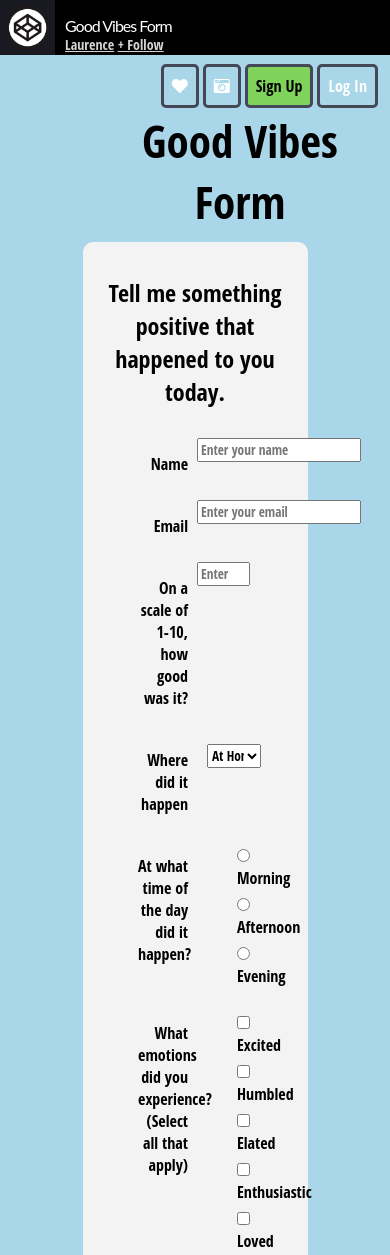
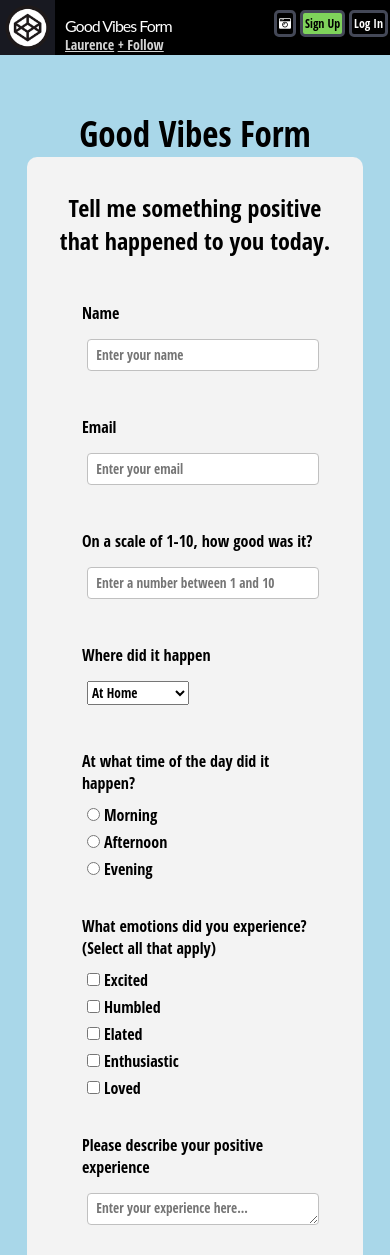
Before and after one commit to samikshyakc1996/goodvibeform, a plain HTML site: page index.html in a window 390 px wide. Shown: the top 1255 px of the page. Drawn offline with Linux system fonts and the light colour scheme.

Commit message:
commit changes

```diff
--- a/goodvibeform.css
+++ b/goodvibeform.css
@@ -100,8 +100,9 @@ form{
 	margin: 10px;
 }
 .form-title{
+	text-align: center;
 	font-size: 45px;
-    padding: 100px 10px 10px 100px!important;
+    padding-top: 100px;
 }
 
 
@@ -198,6 +199,74 @@ select{
 }
 
 }
+@media only screen and (max-width: 499px) and (min-width: 200px) {
+
+	#header-right{
+		margin: 0px;
+	}
+
+
+	button.btn.btn-heart{
+		display: none;
+	}
+
+
+	button.btn.btn-signup{
+			margin-top: 10px;
+		    padding: 2px;
+		    font-size: 12px;
+			}
+	button.btn{
+		margin-top: 10px;
+		    padding: 2px;
+		    font-size: 12px;
+	}
+
+
+	#main-section {
+    margin: auto auto;
+    width: 80%;
+}
+.sub-heading {
+    font-size: 24px;
+    text-align: center;
+}
+
+	#full-section {
+    text-align: left;
+}
+	.fields {
+  display: block!important;
+  text-align: left;
+  width: 80%!important;
+  vertical-align: middle;
+}
+.labels {
+  display: block!important;
+  text-align: left!important;
+  width: 100%!important;
+
+  margin-top: 10px;
+}
+
+.input-fields {
+  height: 20px;
+  width: 220px;
+  padding: 5px;
+  margin: 10px;
+  border: 1px solid #c0c0c0;
+  border-radius: 4px;
+}
+.radio{
+	margin-left: -30px;
+}
+.checkbox{
+	margin-left: -30px;
+}
+.submit-btn{
+margin-left: 80px;}
+}
+
 
        		/*FOR REST OF ALL*/
 
@@ -225,8 +294,8 @@ select{
        		}
 
        		.form-title{
-       			font-size: 45px;
-		padding: 20px;
+       			font-size: 35px;
+
 	}
 
 
--- a/index.html
+++ b/index.html
@@ -18,7 +18,7 @@
 				<a class="link-follow" href="#">+ Follow</a></div>
 			</div>
 			<div id="header-right">
-				<button class="btn"><i class="fas fa-heart"></i></button>
+				<button class="btn btn-heart"><i class="fas fa-heart"></i></button>
 				<button  onclick="chngView()" class="btn"><i class="fas fa-camera-retro"></i><span class="disappear-name"> Change view</span></button>
 					<div id="chngview-dropdown">
 						<h4>Open this pen in:</h4>
@@ -46,7 +46,7 @@
 					<div class="labels">
 					<label for="name">Name</label></div>
 
-					<div class="feilds"><input class="input-fields" type="text" name="name" placeholder="Enter your name" required>
+					<div class="feilds"><input class="input-fields" type="text" name="name" placeholder=" Enter your name" required>
 					</div>
 				</div>
 
@@ -54,13 +54,13 @@
 					<div class="labels">
 					<label for="email">Email</label></div>
 
-					<div class="feilds"><input class="input-fields" type="email" name="email" placeholder="Enter your email" required>
+					<div class="feilds"><input class="input-fields" type="email" name="email" placeholder=" Enter your email" required>
 					</div>
 				</div>
 
 				<div class="form-rows">
 					<div class="labels"><label>On a scale of 1-10, how good was it?</label></div>
-					<div class="feilds"><input class="input-fields" type="number" name="number" min="1" max="10" placeholder="Enter a number between 1 and 10"></div>
+					<div class="feilds"><input class="input-fields" type="number" name="number" min="1" max="10" placeholder=" Enter a number between 1 and 10"></div>
 					</div>
 
 
@@ -83,11 +83,11 @@
 				 	<div class="labels"><label>At what time of the day did it happen?</label></div>
 				 	<div  class="feilds">
 					 	<ul class="list-wise">
-					 	<li><label><input type="radio" name="time" value="Morning"> Morning</label></li>
+					 	<li><label><input class="radio" type="radio" name="time" value="Morning"> Morning</label></li>
 
-					 	<li><label><input type="radio" name="time" value="Afternoon"> Afternoon</label></li>
+					 	<li><label><input class="radio" type="radio" name="time" value="Afternoon"> Afternoon</label></li>
 
-					 	<li><label><input type="radio" name="time" value="Evening"> Evening</label></li>
+					 	<li><label><input class="radio" type="radio" name="time" value="Evening"> Evening</label></li>
 					 	</ul>
 				 </div>
 				</div>
@@ -97,18 +97,18 @@
 				 <div class="labels"><label>What emotions did you experience?<br>(Select all that apply)</label></div>
 				<div class="feilds">
 					 <ul class="list-wise" >
-						<li> <label><input  type="checkbox" name="emotions" value="excited"> Excited</label></li>
-						 <li><label><input  type="checkbox" name="emotions" value="humbled"> Humbled</label></li>
-						 <li> <label><input type="checkbox" name="emotions" value="elated"> Elated</label></li>
-						 <li> <label><input type="checkbox" name="emotions" value="ethusiastic"> Enthusiastic</label></li>
-						 <li> <label><input type="checkbox" name="emotions" value="loved"> Loved</label></li>
+						<li> <label><input class="checkbox" type="checkbox" name="emotions" value="excited"> Excited</label></li>
+						 <li><label><input  class="checkbox" type="checkbox" name="emotions" value="humbled"> Humbled</label></li>
+						 <li> <label><input class="checkbox" type="checkbox" name="emotions" value="elated"> Elated</label></li>
+						 <li> <label><input class="checkbox" type="checkbox" name="emotions" value="ethusiastic"> Enthusiastic</label></li>
+						 <li> <label><input class="checkbox" type="checkbox" name="emotions" value="loved"> Loved</label></li>
 					 </ul>
 				 </div>
 				</div>
 				<div class="form-rows">
 				 <div class="labels"><label>Please describe your positive experience</label></div>
 
-				 <div class="feilds"> <textarea class="input-fields" placeholder="Enter your experience here..."></textarea></div>
+				 <div class="feilds"> <textarea class="input-fields" placeholder=" Enter your experience here..."></textarea></div>
 				 </div>
 				 <div><input class="submit-btn" type="submit" name="submit" value="submit"></div>
 			</form>
```
